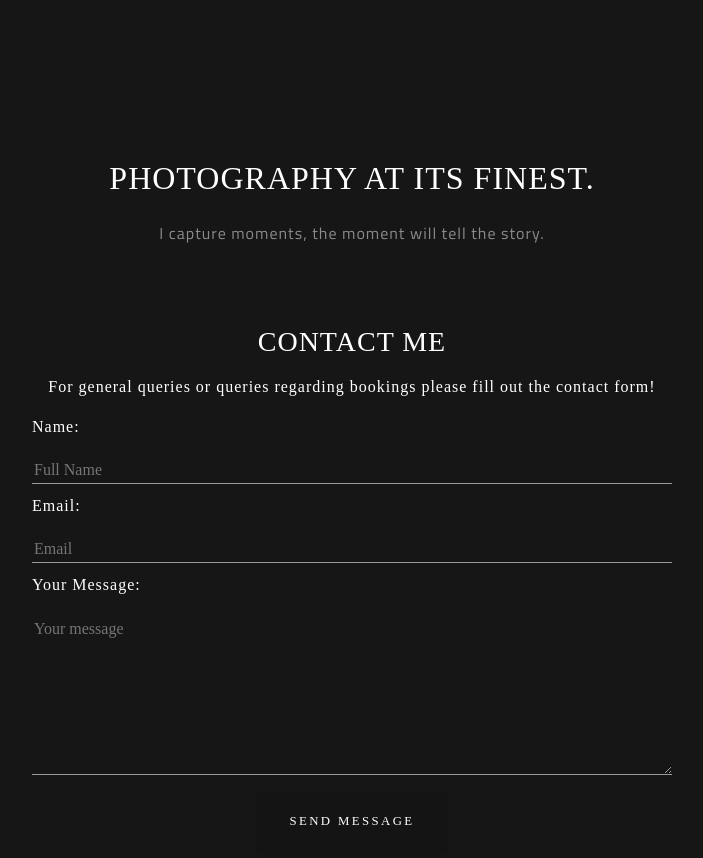
After one commit to Sizimon/MolnarMPhotoP4, a Django app: page /contact in a window 1280 px wide. The commit adds this page. Shown: the part 801-1659 px from the top of the page, without its empty margins (288-991 px from the left). Run offline with Django 3.2, Linux system fonts and the light colour scheme; some libraries are stand-ins or nearby versions.

Commit message:
FEAT: Add Contact.html, Change images for artsy.html

```diff
--- a/PrintStore/urls.py
+++ b/PrintStore/urls.py
@@ -2,10 +2,11 @@ from django.contrib import admin
 from django.urls import path
 
 # importing views from views..py
-from .views import index_view, production_view, artsy_view
+from .views import index_view, production_view, artsy_view, contact_view
 
 urlpatterns = [
     path('', index_view, name='index'),
     path('production', production_view, name='production'),
-    path('artsy', artsy_view, name='artsy')
+    path('artsy', artsy_view, name='artsy'),
+    path('contact', contact_view, name='contact')
 ]
--- a/PrintStore/views.py
+++ b/PrintStore/views.py
@@ -1,6 +1,8 @@
 from django.shortcuts import render
 
 # Create your views here.
+
+# Template Views
 
 
 def index_view(request):
@@ -16,3 +18,8 @@ def production_view(request):
 def artsy_view(request):
 
     return render(request, 'artsy.html')
+
+
+def contact_view(request):
+
+    return render(request, 'contact.html')
--- a/static/css/style.css
+++ b/static/css/style.css
@@ -143,7 +143,9 @@ a {
 }
 
 .option-bg-img1,
-.option-bg-img2 {
+.option-bg-img2,
+.option-bg-img3,
+.option-bg-img4 {
     height: 60vh;
     display: grid;
     align-items: center;
@@ -157,6 +159,18 @@ a {
 
 .option-bg-img2 {
     background-image: url(../img/other1.jpg);
+    background-position: center center;
+    background-size: cover;
+}
+
+.option-bg-img3 {
+    background-image: url(../img/urban1.jpg);
+    background-position: center center;
+    background-size: cover;
+}
+
+.option-bg-img4 {
+    background-image: url(../img/urban2.JPG);
     background-position: center center;
     background-size: cover;
 }
--- a/templates/artsy.html
+++ b/templates/artsy.html
@@ -5,12 +5,12 @@
     <hr class="my-4">
 
     <div class="row justify-content-center no-gutters">
-        <div class="col-sm-12 col-md-6 option-bg-img1">
+        <div class="col-sm-12 col-md-6 option-bg-img3">
             <div class="option-container">
                 <a href="#projects" class="btn btn-primary option-item">Latest</a>
             </div>
         </div>
-        <div class="col-sm-12 col-md-6 option-bg-img2">
+        <div class="col-sm-12 col-md-6 option-bg-img4">
           <div class="option-container">
               <a href="#projects" class="btn btn-primary option-item">Gallery</a>
           </div>
--- a/templates/base.html
+++ b/templates/base.html
@@ -16,7 +16,7 @@
   <!-- Navigation-->
   <nav class="navbar navbar-expand-lg navbar-light fixed-top" id="mainNav">
     <div class="container">
-      <a class="navbar-brand js-scroll-trigger uppercase" href="#page-top">Molnar M Photo</a>
+      <a class="navbar-brand js-scroll-trigger" href="#page-top">molnarmphoto.</a>
       <button class="navbar-toggler navbar-toggler-right" type="button" data-toggle="collapse"
         data-target="#navbarResponsive" aria-controls="navbarResponsive" aria-expanded="false"
         aria-label="Toggle navigation">
@@ -26,16 +26,16 @@
       <div class="collapse navbar-collapse" id="navbarResponsive">
         <ul class="navbar-nav ml-auto">
           <li class="nav-item">
-            <a class="nav-link js-scroll-trigger uppercase" href="{% url 'index' %}">Home</a>
+            <a class="nav-link js-scroll-trigger" href="{% url 'index' %}">home.</a>
           </li>
           <li class="nav-item">
-            <a class="nav-link js-scroll-trigger uppercase" href="{% url 'production' %}">Production</a>
+            <a class="nav-link js-scroll-trigger" href="{% url 'production' %}">production.</a>
           </li>
           <li class="nav-item">
-            <a class="nav-link js-scroll-trigger uppercase" href="{% url 'artsy' %}">Artsy</a>
+            <a class="nav-link js-scroll-trigger" href="{% url 'artsy' %}">artsy.</a>
           </li>
           <li class="nav-item">
-            <a class="nav-link js-scroll-trigger uppercase" href="#">Contact</a>
+            <a class="nav-link js-scroll-trigger" href="{% url 'contact' %}">contact.</a>
           </li>
         </ul>
       </div>
@@ -47,7 +47,7 @@
     <div class="container d-flex h-100 align-items-center">
       <div class="mx-auto text-center">
         <h2 class="text-white-50 mx-auto mt-2 mb-5">I am...</h2>
-        <h1 class="mx-auto my-0 text-uppercase">Marcel Molnar</h1>
+        <h1 id="page-heading" class="mx-auto my-0 text-uppercase">Marcel Molnar</h1>
         <h2 class="text-white-50 mx-auto mt-2 mb-5">Photography is my passion.</h2>
         <a href="#projects" class="btn btn-primary js-scroll-trigger">My Work</a>
       </div>
--- /dev/null
+++ b/templates/contact.html
@@ -0,0 +1,27 @@
+{% extends "base.html" %}
+{% load static %}
+{% block content %}
+    <h3 class="content-header text-center text-white uppercase">Contact Me</h3>
+    <p class="text-center">For general queries or queries regarding bookings please fill out the contact form!</p>
+    <div class="row justify-content-center no-gutters">
+        <div class="col-sm-12 col-md-6">
+            <form action="">
+                <label for="name">Name:</label>
+                <div class="form-item">
+                    <input type="text" name="name" id="name" required placeholder="Full Name">
+                </div>
+                <label for="email">Email:</label>
+                <div class="form-item">
+                    <input type="email" id="email" name="email" required placeholder="Email">
+                </div>
+                <label for="message">Your Message:</label>
+                <div class="form-item">
+                    <textarea name="message" id="message" cols="30" rows="10" required placeholder="Your message"></textarea>
+                </div>
+                <div class="text-center form-item">
+                    <button type="submit" class="form-submit btn btn-primary">Send Message</button>
+                </div>
+            </form>
+        </div>
+    </div>
+{% endblock %}
```
Also changed, not shown: static/img/urban1.jpg (added), static/js/script.js (line endings or trailing spaces), 1 other file.
